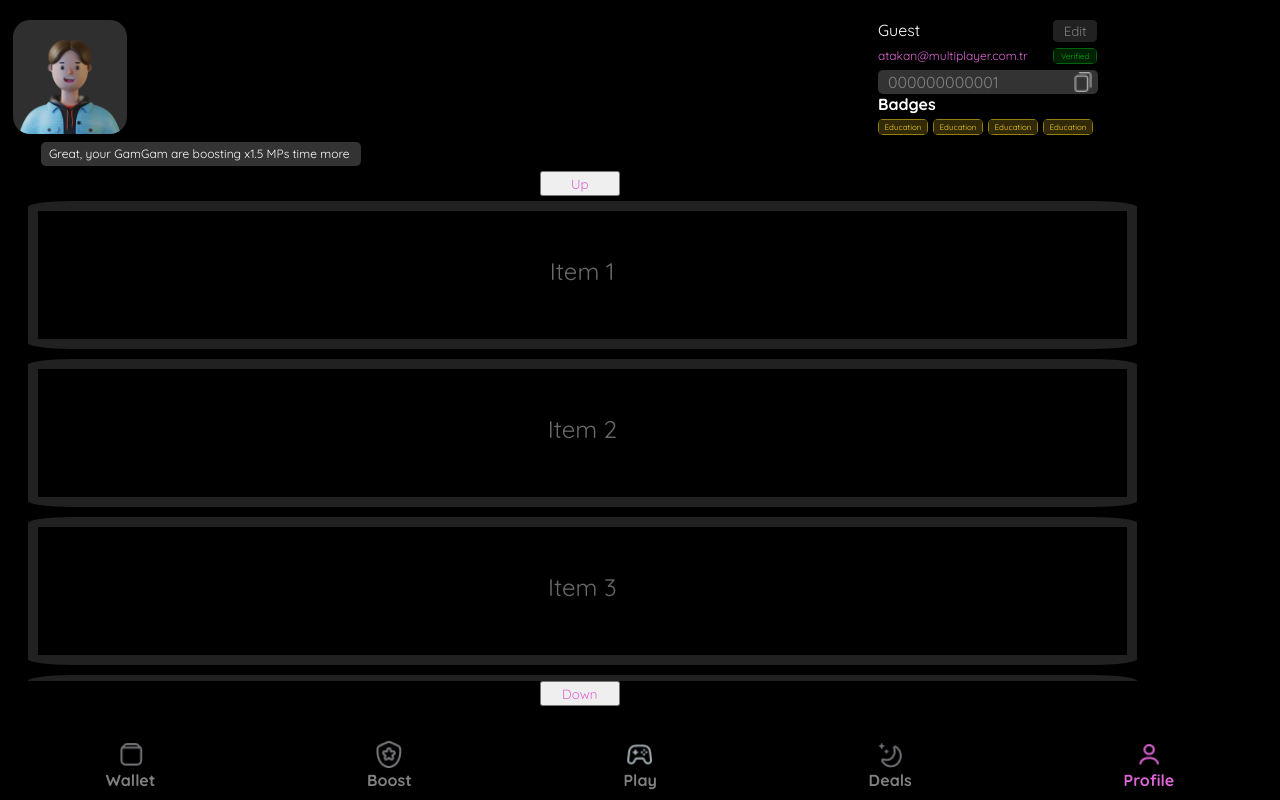
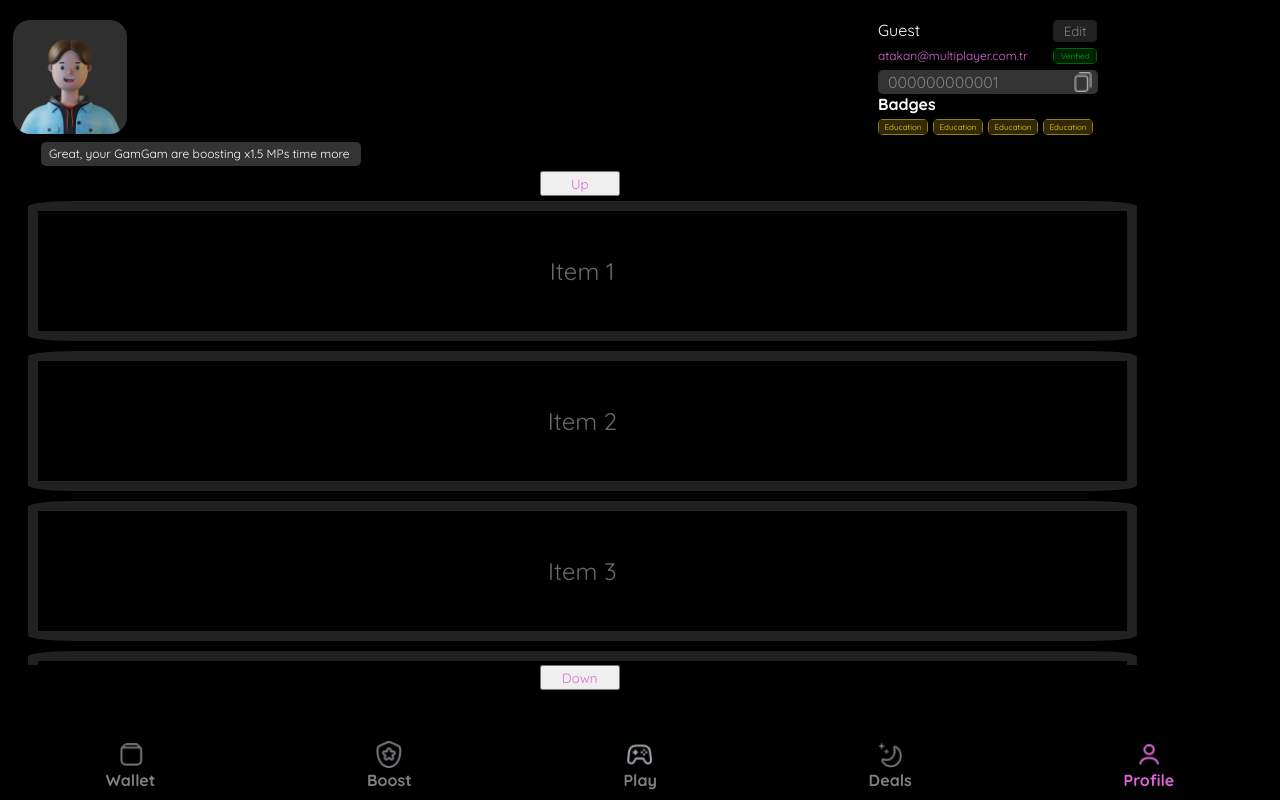
Before and after one commit to AtiErdal7/GamGam, a React (Create React App) app: page /#/profile in a window 1280 px wide. Built offline with nearby package versions, Linux system fonts and the light colour scheme.

Commit message:
calculation fixes

```diff
--- a/src/HotDeals.tsx
+++ b/src/HotDeals.tsx
@@ -34,7 +34,7 @@ const HotDeals = () => {
                 fontSize: 14,
             }}>You can check your available quests here!</h2>
             <div>
-                <ScrollContainerVertical height={window.innerHeight/100*40}></ScrollContainerVertical>
+                <ScrollContainerVertical height={window.innerHeight/100*38}></ScrollContainerVertical>
             </div>
         </div>
     );
--- a/src/ProfileDetails.tsx
+++ b/src/ProfileDetails.tsx
@@ -103,7 +103,7 @@ const ProfileDetails = () => {
                     paddingLeft: 10,
                     gridArea: "third-row"
                 }}>
-                    <ScrollContainerHorizontal height={window.innerHeight/100*60}></ScrollContainerHorizontal>
+                    <ScrollContainerHorizontal height={window.innerHeight/100*58}></ScrollContainerHorizontal>
                 </div>
                 <NameEditor isOpen={isNameEditorOpen} close={() => setNameEditorOpen(false)}>
                     <p>You can change your name here.</p>
--- a/src/ScrollContainerVertical.tsx
+++ b/src/ScrollContainerVertical.tsx
@@ -7,7 +7,7 @@ const ScrollContainerVertical = ({height}) => {
 
     const handleScroll = (direction: 'up' | 'down') => {
         if (scrollViewRef.current) {
-            const scrollAmount = 149; // This should be the height of one item
+            const scrollAmount = 150; // This should be the height of one item
             scrollViewRef.current.scrollTop += direction === 'down' ? scrollAmount : -scrollAmount;
         }
     };
--- a/src/index.css
+++ b/src/index.css
@@ -389,7 +389,7 @@ button:focus, input:focus, select:focus, textarea:focus {
   color: dimgrey;
   flex: 0 0 80vw;
   margin-left: 5px;
-  height: 16vh;
+  height: 120px;
   justify-content: center;
   align-items: center;
   font-size: 24px;
```
